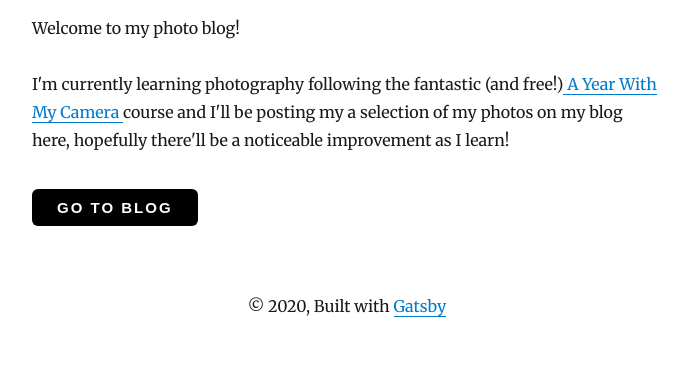
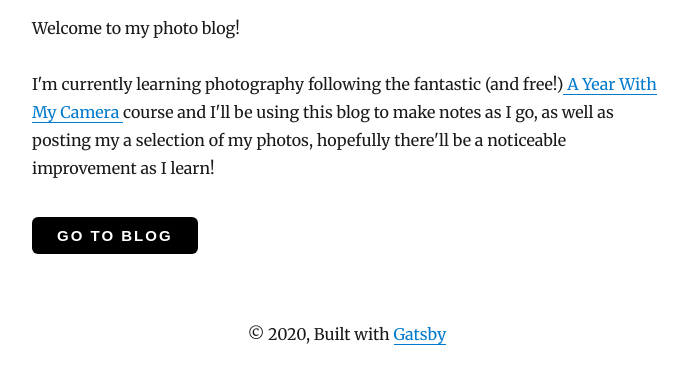
Before and after one commit to mncharlton/photoblog, a Gatsby site: page / in a window 1280 px wide. Shown: the part 226-610 px from the top of the page, without its empty margins (293-981 px from the left). Built offline with nearby package versions, Linux system fonts and the light colour scheme; Gatsby itself is replaced by a stand-in of ours; some packages are replaced by stand-ins of ours.

Commit message:
change intro  paragraph

```diff
--- a/src/pages/index.js
+++ b/src/pages/index.js
@@ -25,8 +25,9 @@ class IndexPage extends React.Component {
         <p>
           I'm currently learning photography following the fantastic (and free!)
           <a href='https://ayearwithmycamera.com/'> A Year With My Camera </a>
-          course and I'll be posting my a selection of my photos on my blog
-          here, hopefully there'll be a noticeable improvement as I learn!
+          course and I'll be using this blog to make notes as I go, as well as
+          posting my a selection of my photos, hopefully there'll be a
+          noticeable improvement as I learn!
         </p>
         <Link to="/blog/">
           <Button marginTop="35px">Go to Blog</Button>
```
